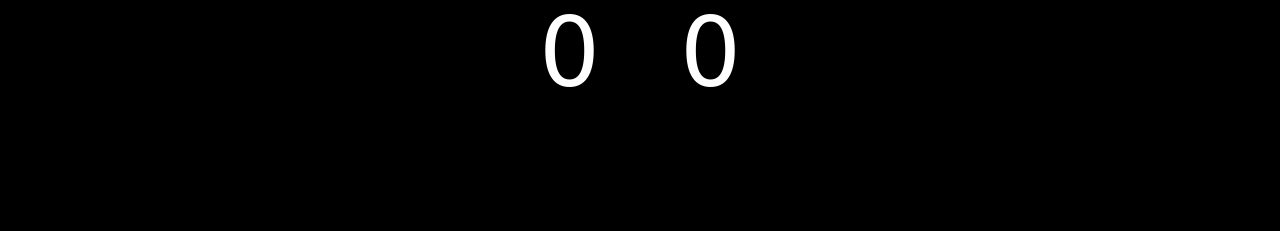
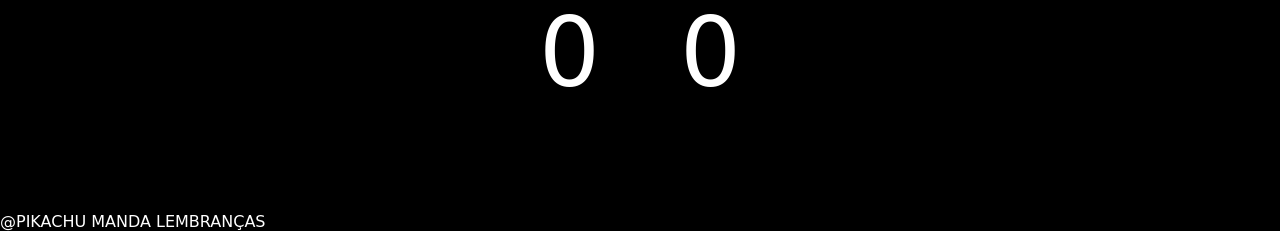
Before and after one commit to GusttavoCDN-zz/Jo-ken-po, a plain HTML site: page index.html in a window 1280 px wide. Shown: the part 604-835 px from the top of the page. Drawn offline with Linux system fonts and the light colour scheme; a web font is replaced by a local one.

Commit message:
update index.html

```diff
--- a/index.html
+++ b/index.html
@@ -52,9 +52,9 @@
         </div>
     </main>
 
-
-
-
+    <footer>
+        <p class="assinatura">@PIKACHU MANDA LEMBRANÇAS</p:>
+    </footer>
 
 
     <script src="script.js"></script>
```
